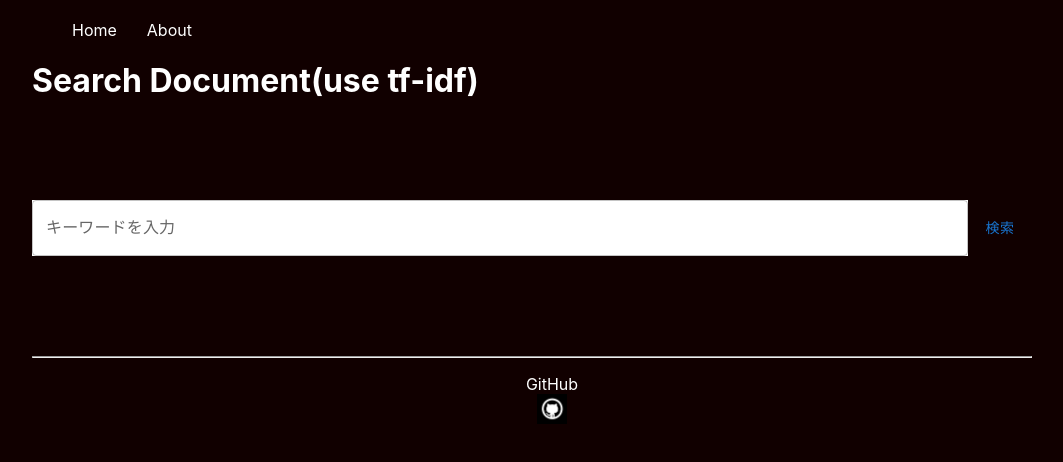
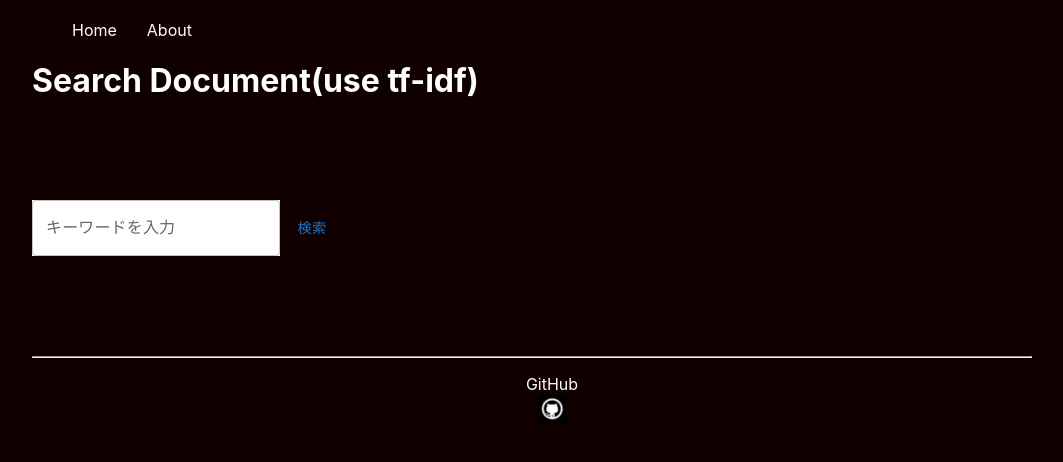
Before and after one commit to yamoyamoto/information_retrieval_site, a Next.js app: page /information_retrieval/search_document in a window 1280 px wide. Shown: the top 462 px of the page, without its empty margins (108-1171 px from the left). Built offline with nearby package versions, Linux system fonts and the light colour scheme.

Commit message:
add style to SearchDocumentApp

```diff
--- a/src/components/organisms/SearchDocumentApp.tsx
+++ b/src/components/organisms/SearchDocumentApp.tsx
@@ -1,4 +1,6 @@
 import * as React from "react";
+import { makeStyles } from "@material-ui/core";
+
 import { SearchBox } from "../molecule/SearchBox";
 
 type SearchDocumentAppProps = {};
@@ -6,9 +8,21 @@ type SearchDocumentAppProps = {};
 export const SearchDocumentApp = (props: SearchDocumentAppProps) => {
   const [query, setQuery] = React.useState("");
 
+  const classes = useStyle();
   return (
-    <div>
-      <SearchBox query={query} updateQuery={setQuery} onEnterButton={(q: string) => {}} />
+    <div className={classes.searchBoxWrapper}>
+      <SearchBox query={query} updateQuery={setQuery} onEnterButton={(q: string) => { }} />
     </div>
   );
 };
+
+const useStyle = makeStyles({
+  searchBoxWrapper: {
+    maxWidth: "400px",
+    display: "flex",
+  },
+  paginationItem: {
+    color: "white",
+    borderColor: "gray",
+  },
+});
```
